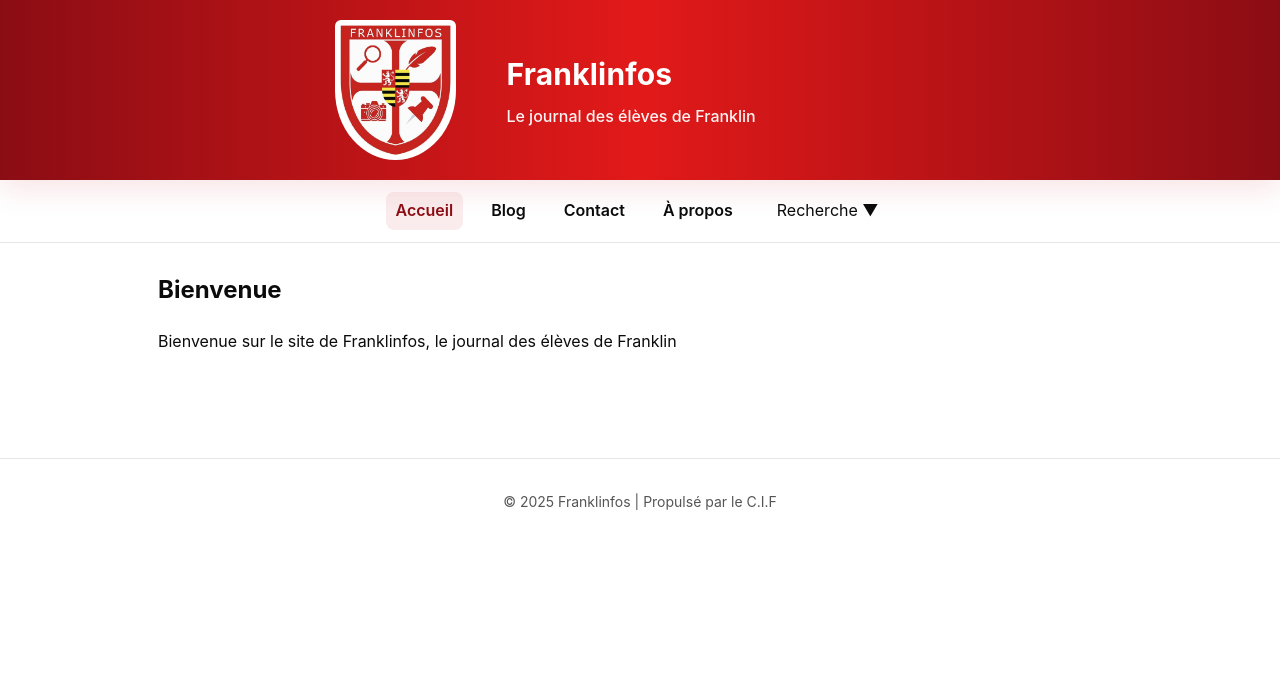
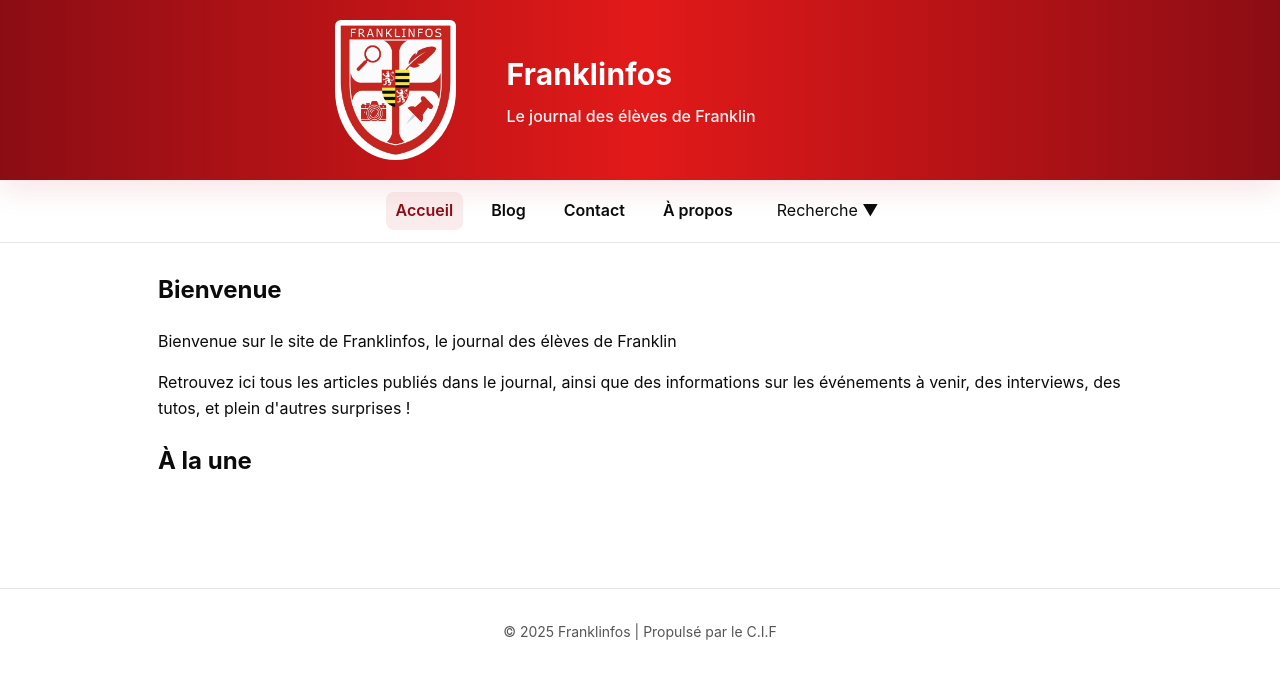
Before and after one commit to Secondaire-Xavier/fr1, a Jekyll site: the page built from index.md, in a window 1280 px wide. Shown: the top 679 px of the page. Built offline with Jekyll 4.4.1, drawn with Linux system fonts in a browser that asks for light colours.

Commit message:
Update home.html

```diff
--- a/_layouts/home.html
+++ b/_layouts/home.html
@@ -4,4 +4,28 @@ layout: default
 <div class="home">
   <h2>Bienvenue</h2>
   <p>Bienvenue sur le site de Franklinfos, le journal des élèves de Franklin</p>
+  <p>Retrouvez ici tous les articles publiés dans le journal, ainsi que des informations sur les événements à venir, des interviews, des tutos, et plein d'autres surprises !</p>
+  <h2>À la une</h2>
+  <ul>
+  {% for post in site.posts %}
+    {% if post.tags contains "à la une" %}
+      <li class="post-list-item">
+        <img src="{{ post.image | default: '/assets/images/default-image.jpg' | relative_url }}" alt="Image for {{ post.title }}" class="post-list-item-image"/>
+        <div class="post-list-item-content">
+        <a href="{{ post.url | relative_url }}" class="post-list-item-title">{{ post.title }}</a>
+        <small class="post-list-item-small">par <a href="{{ "/blog" | relative_url }}?author={{post.author | slugize}}#title" class="post-list-item-author">{{ post.author }}</a> - publié le {{ post.date | date: "%d/%m/%Y" }}</small>
+        <p class="post-list-item-tags">
+          {% if post.tags %}
+            {% for tag in post.tags %}
+                <a href="{{ "/blog" | relative_url }}?tag={{tag | slugize}}#title" class="post-list-item-tag">
+                    #{{ tag }}
+                </a>
+            {% endfor %}
+          {% endif %}
+        </p>
+        </div>
+      </li>
+    {% endif %}
+  {% endfor %}
+  </ul>
 </div>
```
